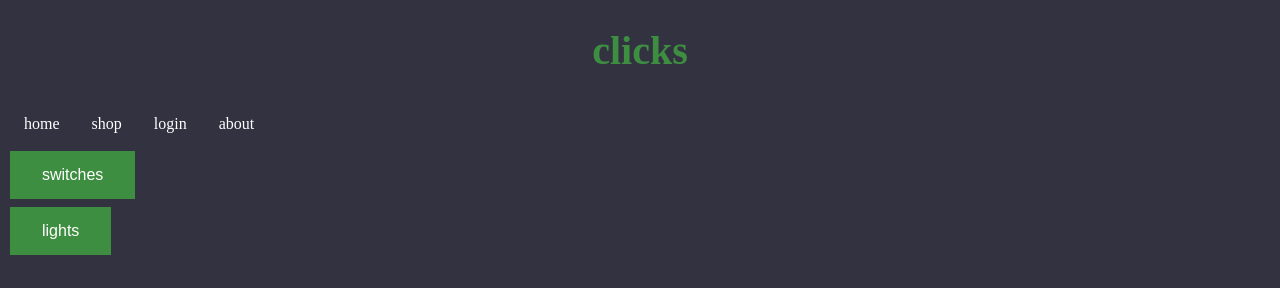
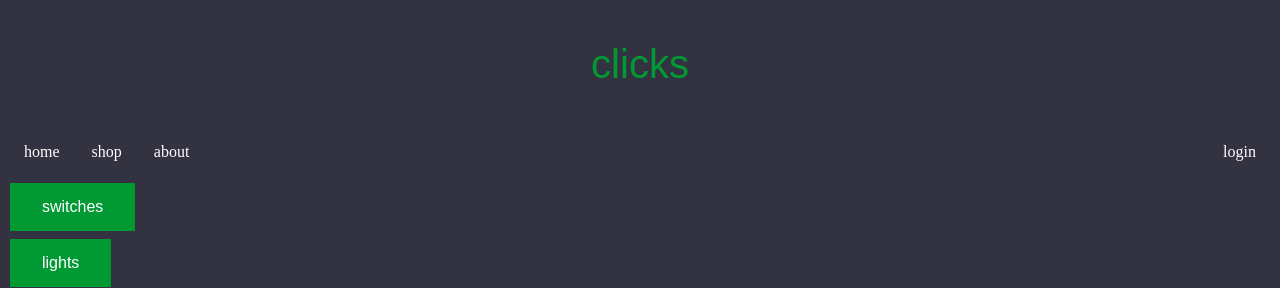
Before and after one commit to GeorgePaice/bruh, a Flask app: page / in a window 1280 px wide; the page is wider, and only the part inside the window is pictured. Shown: the top 288 px of that part. Before the commit the page ends 255 px from the top of that part, so only its background shows below. Run offline with Flask 2, Linux system fonts and the light colour scheme.

Commit message:
nav login

```diff
--- a/static/css/mystyles.css
+++ b/static/css/mystyles.css
@@ -4,7 +4,7 @@ body{
 
 h1{
   text-align: center;
-  color: #3e8e41;
+  color: #009933;
   font-size: 40px;
 }
 
@@ -39,12 +39,12 @@ li a {
 }
 
 li a:hover {
-  background-color: #3e8e41;
+  background-color: #009933;
 }
 
 
 .button {
-  background-color: #3e8e41;
+  background-color: #009933;
   border: none;
   color: white;
   padding: 15px 32px;
@@ -55,6 +55,20 @@ li a:hover {
   margin: 4px 2px;
   cursor: pointer;
   transition-duration: 0.4s;
+  align-self:center;
+}
+
+.button2 {
+  background-color:rgba(50, 50, 65, 1);
+  border: none;
+  color: #009933;
+  padding: 15px 32px;
+  text-align: center;
+  text-decoration: none;
+  display: inline;
+  font-size: 40px;
+  margin: 0 0;
+  cursor: pointer;
   align-self:center;
 }
 
@@ -91,13 +105,13 @@ li a:hover {
 }
 
 .navbar a:hover, .dropdown:hover .dropbtn {
-  background-color: #3e8e41;
+  background-color: #009933;
 }
 
 .dropdown-content a {
   float: none;
   color: white;
-  background-color: #f9f9f9
+  background-color: #f9f9f9;
   padding: 12px 16px;
   text-decoration: none;
   display: block;
@@ -112,9 +126,23 @@ li a:hover {
   z-index: 1;
 }
 .dropdown-content a:hover {
-  background-color:#3e8e41 ;
+  background-color:#009933 ;
 }
 
 .dropdown:hover .dropdown-content {
   display: block;
 }
+
+.button3 {
+  float: right;
+  overflow: hidden;
+}
+
+.button3 .log {
+  border: none;
+  outline: none;
+  padding: 0px 0px;
+  background-color: inherit;
+  font-family: inherit;
+  margin: 0;
+}
--- a/templates/base.html
+++ b/templates/base.html
@@ -16,7 +16,10 @@
 
 <body>
 <header>
-        <h1>clicks</h1>
+        <h1><form method="get" action="/">
+    <button class="button2">clicks</button>
+    </form>
+        </h1>
     </header>
     {% include 'nav.html' %}
     {% block main %}{% endblock %}
--- a/templates/home.html
+++ b/templates/home.html
@@ -9,4 +9,6 @@
 <form method="get" action="/shop">
     <button class="button button1">lights</button>
 </form>
+<img src="static/images/fans.jpg" alt="Trulli" width="1406" height="333">
+<img src="static/images/lights.jpg" alt="Trulli" width="1406" height="333">
 {% endblock %}
--- a/templates/nav.html
+++ b/templates/nav.html
@@ -2,7 +2,6 @@
   <a href="/">home</a>
   <div class="dropdown">
     <button class="dropbtn">shop
-      <i class="fa fa-caret-down"></i>
     </button>
     <div class="dropdown-content">
       <a href="/switches">switches</a>
@@ -10,6 +9,10 @@
       <a href="/lights"> lights</a>
     </div>
   </div>
-  <a href="/login">login</a>
+  <div class="button3">
+    <button class="log">
+    <a href="/login">login</a>
+    </button>
+  </div>
   <a href="/about">about</a>
 </div>
```
